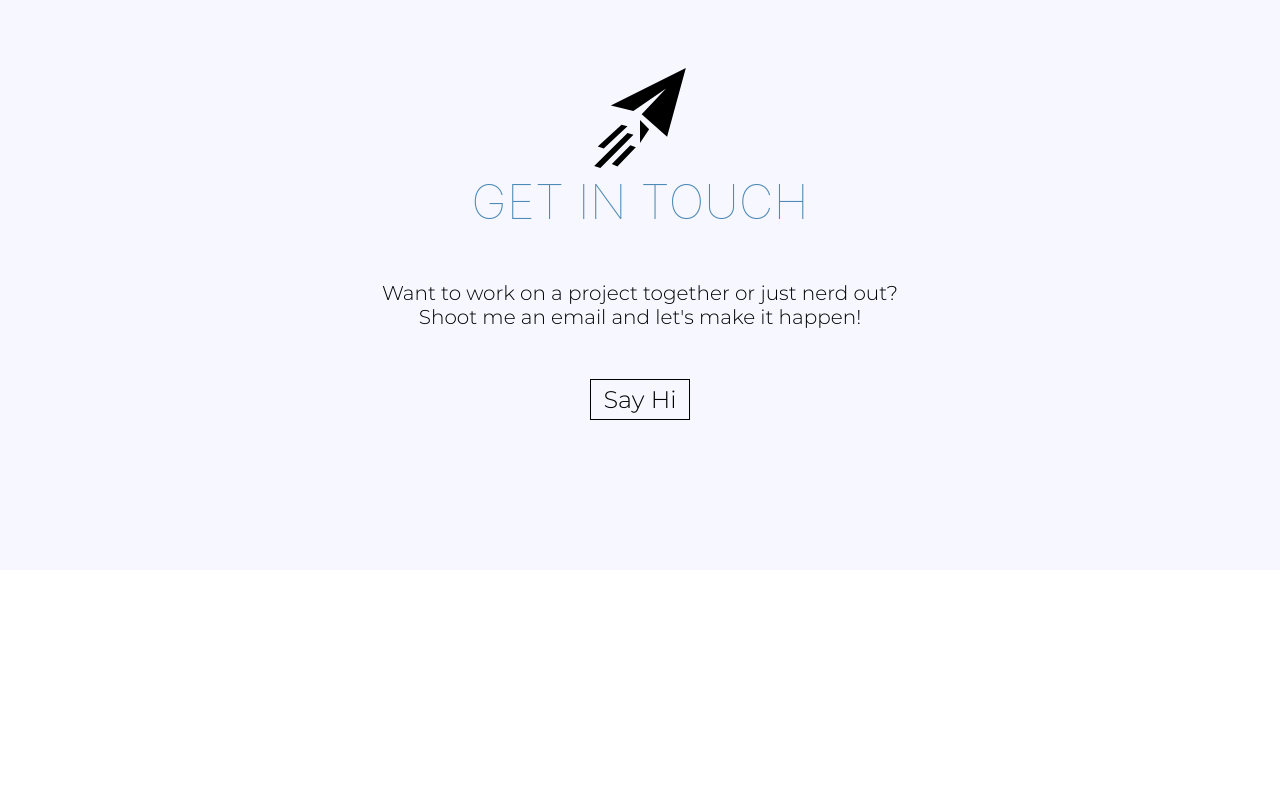
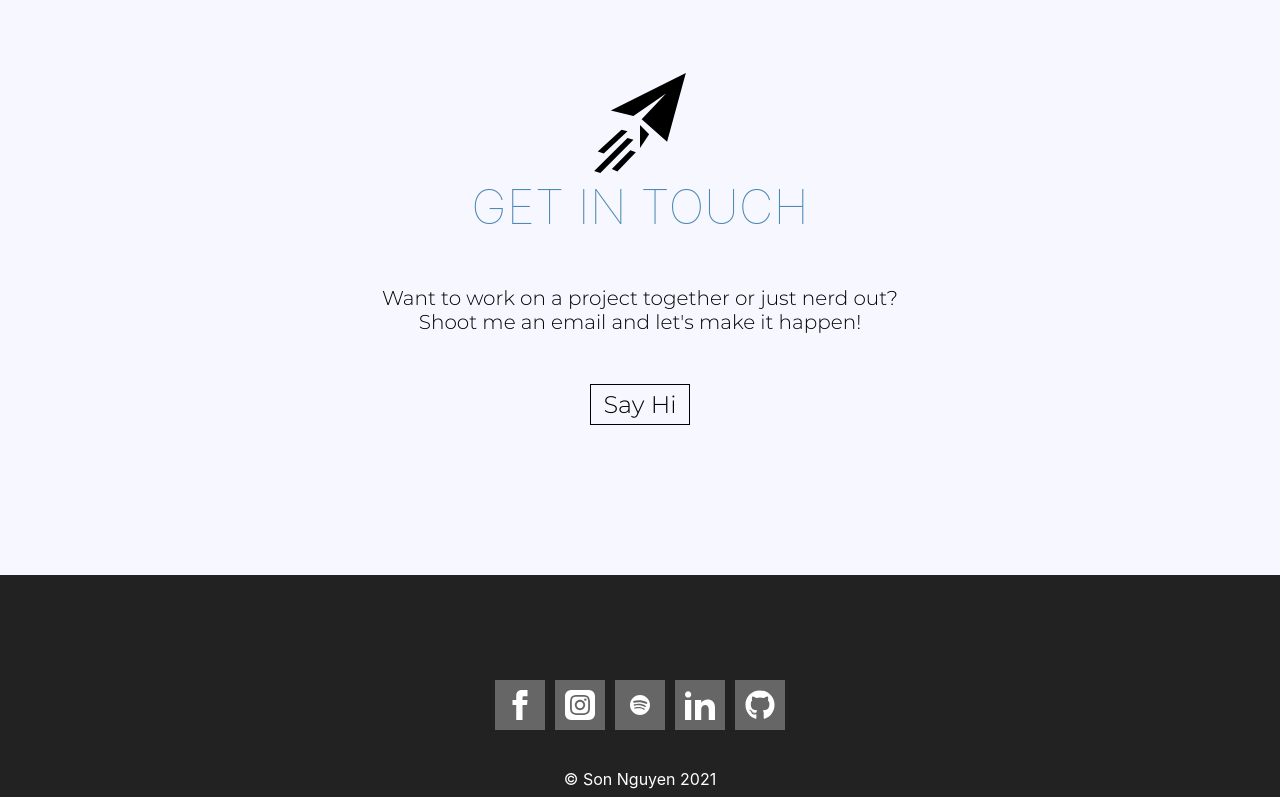
Before and after one commit to sotrnguy92/portfolio, a React (Create React App) app: page / in a window 1280 px wide. Shown: the part 2825-3622 px from the top of the page. Before the commit the page ends 3395 px from the top, so only its background shows below. Built offline with nearby package versions, Linux system fonts and the light colour scheme.

Commit message:
finishing footer component with links to websites

```diff
--- a/src/App.js
+++ b/src/App.js
@@ -5,6 +5,8 @@ import {About} from './components/About/About'
 import {Skills} from './components/Skills/Skills'
 import {Projects} from './components/Projects/Projects'
 import {Contact} from "./components/Contact/Contact";
+import {Footer} from "./components/Footer/Footer";
+
 function App() {
 
     return (
@@ -14,6 +16,7 @@ function App() {
         <Skills/>
         <Projects/>
         <Contact/>
+        <Footer/>
     </div>
   );
 };
--- a/src/components/About/About.js
+++ b/src/components/About/About.js
@@ -11,7 +11,7 @@ export const About = () => {
                     Web Developer
                 </h4>
                 <div>
-                    <img src="https://cdn.pixabay.com/photo/2015/04/23/22/00/tree-736885__480.jpg" alt="profile-image"/>
+                    <img src="https://cdn.pixabay.com/photo/2015/04/23/22/00/tree-736885__480.jpg" alt="profile"/>
                 </div>
 
             </div>
--- a/src/components/Footer/Footer.css
+++ b/src/components/Footer/Footer.css
@@ -1,3 +1,23 @@
 .footer {
+    padding: 100px 0;
     background-color:#222222;
+    width: 100vw;
 }
+
+.footer-icon{
+    margin:5px;
+    fill: #FFFFFF;
+    padding:10px;
+    background-color: #666666;
+    transition: transform 200ms ease;
+}
+
+.footer-icon:hover{
+    transform: scale(1.1);
+    background-color:#4D8AB5;
+}
+
+.copyright{
+    color: #FFFFFF;
+    margin-top:30px;
+}
--- a/src/components/Footer/Footer.js
+++ b/src/components/Footer/Footer.js
@@ -1,10 +1,20 @@
 import React from 'react';
-import {FacebookSvg} from "../../icons/SvgIcons";
+import {FacebookSvg, InstagramSvg, LinkedInSvg,GithubSvg, SpotifySvg} from "../../icons/SvgIcons";
+import './Footer.css'
 
 export const Footer = () => {
     return (
         <div className="footer">
-            <FacebookSvg/>
+            <div className="icon-container">
+                <a target="_blank"  rel="noopener noreferrer" href="https://www.facebook.com/son.nguyen.58173000/" ><FacebookSvg/></a>
+                <a target="_blank"  rel="noopener noreferrer" href="https://www.instagram.com/son8235/"><InstagramSvg/></a>
+                <a target="_blank"  rel="noopener noreferrer" href="https://open.spotify.com/user/music_muncher"><SpotifySvg/></a>
+                <a target="_blank"  rel="noopener noreferrer" href="https://www.linkedin.com/in/son-nguyen092/"><LinkedInSvg/></a>
+                <a target="_blank"  rel="noopener noreferrer" href="https://github.com/sotrnguy92"><GithubSvg/></a>
+            </div>
+            <div className="copyright">
+                &copy; Son Nguyen 2021
+            </div>
         </div>
     )
 }
--- a/src/icons/SvgIcons.css
+++ b/src/icons/SvgIcons.css
@@ -1,3 +1,5 @@
-.svg-icon{
-    fill: blue;
-}
+/*.footer-icon{*/
+/*    fill: #FFFFFF;*/
+/*    border: 1px solid #FFFFFF;*/
+/*    padding:5px;*/
+/*}*/
--- a/src/icons/SvgIcons.js
+++ b/src/icons/SvgIcons.js
@@ -102,7 +102,7 @@ export const GitBashSvg = () => {
 }
 
 export const GithubSvg = () => {
-    return <svg height='25' width='25' xmlns="http://www.w3.org/2000/svg" viewBox="0 0 1984 2048"><path transform="scale(4 4) translate(0 0)" d="M165.9 397.4c0 2-2.3 3.6-5.2 3.6-3.3.3-5.6-1.3-5.6-3.6 0-2 2.3-3.6 5.2-3.6 3-.3 5.6 1.3 5.6 3.6zm-31.1-4.5c-.7 2 1.3 4.3 4.3 4.9 2.6 1 5.6 0 6.2-2s-1.3-4.3-4.3-5.2c-2.6-.7-5.5.3-6.2 2.3zm44.2-1.7c-2.9.7-4.9 2.6-4.6 4.9.3 2 2.9 3.3 5.9 2.6 2.9-.7 4.9-2.6 4.6-4.6-.3-1.9-3-3.2-5.9-2.9zM244.8 8C106.1 8 0 113.3 0 252c0 110.9 69.8 205.8 169.5 239.2 12.8 2.3 17.3-5.6 17.3-12.1 0-6.2-.3-40.4-.3-61.4 0 0-70 15-84.7-29.8 0 0-11.4-29.1-27.8-36.6 0 0-22.9-15.7 1.6-15.4 0 0 24.9 2 38.6 25.8 21.9 38.6 58.6 27.5 72.9 20.9 2.3-16 8.8-27.1 16-33.7-55.9-6.2-112.3-14.3-112.3-110.5 0-27.5 7.6-41.3 23.6-58.9-2.6-6.5-11.1-33.3 2.6-67.9 20.9-6.5 69 27 69 27 20-5.6 41.5-8.5 62.8-8.5s42.8 2.9 62.8 8.5c0 0 48.1-33.6 69-27 13.7 34.7 5.2 61.4 2.6 67.9 16 17.7 25.8 31.5 25.8 58.9 0 96.5-58.9 104.2-114.8 110.5 9.2 7.9 17 22.9 17 46.4 0 33.7-.3 75.4-.3 83.6 0 6.5 4.6 14.4 17.3 12.1C428.2 457.8 496 362.9 496 252 496 113.3 383.5 8 244.8 8zM97.2 352.9c-1.3 1-1 3.3.7 5.2 1.6 1.6 3.9 2.3 5.2 1 1.3-1 1-3.3-.7-5.2-1.6-1.6-3.9-2.3-5.2-1zm-10.8-8.1c-.7 1.3.3 2.9 2.3 3.9 1.6 1 3.6.7 4.3-.7.7-1.3-.3-2.9-2.3-3.9-2-.6-3.6-.3-4.3.7zm32.4 35.6c-1.6 1.3-1 4.3 1.3 6.2 2.3 2.3 5.2 2.6 6.5 1 1.3-1.3.7-4.3-1.3-6.2-2.2-2.3-5.2-2.6-6.5-1zm-11.4-14.7c-1.6 1-1.6 3.6 0 5.9 1.6 2.3 4.3 3.3 5.6 2.3 1.6-1.3 1.6-3.9 0-6.2-1.4-2.3-4-3.3-5.6-2z"/></svg>
+    return <svg className="footer-icon" height='50' width='50' xmlns="http://www.w3.org/2000/svg" viewBox="0 0 1984 2048"><path transform="scale(4 4) translate(0 0)" d="M165.9 397.4c0 2-2.3 3.6-5.2 3.6-3.3.3-5.6-1.3-5.6-3.6 0-2 2.3-3.6 5.2-3.6 3-.3 5.6 1.3 5.6 3.6zm-31.1-4.5c-.7 2 1.3 4.3 4.3 4.9 2.6 1 5.6 0 6.2-2s-1.3-4.3-4.3-5.2c-2.6-.7-5.5.3-6.2 2.3zm44.2-1.7c-2.9.7-4.9 2.6-4.6 4.9.3 2 2.9 3.3 5.9 2.6 2.9-.7 4.9-2.6 4.6-4.6-.3-1.9-3-3.2-5.9-2.9zM244.8 8C106.1 8 0 113.3 0 252c0 110.9 69.8 205.8 169.5 239.2 12.8 2.3 17.3-5.6 17.3-12.1 0-6.2-.3-40.4-.3-61.4 0 0-70 15-84.7-29.8 0 0-11.4-29.1-27.8-36.6 0 0-22.9-15.7 1.6-15.4 0 0 24.9 2 38.6 25.8 21.9 38.6 58.6 27.5 72.9 20.9 2.3-16 8.8-27.1 16-33.7-55.9-6.2-112.3-14.3-112.3-110.5 0-27.5 7.6-41.3 23.6-58.9-2.6-6.5-11.1-33.3 2.6-67.9 20.9-6.5 69 27 69 27 20-5.6 41.5-8.5 62.8-8.5s42.8 2.9 62.8 8.5c0 0 48.1-33.6 69-27 13.7 34.7 5.2 61.4 2.6 67.9 16 17.7 25.8 31.5 25.8 58.9 0 96.5-58.9 104.2-114.8 110.5 9.2 7.9 17 22.9 17 46.4 0 33.7-.3 75.4-.3 83.6 0 6.5 4.6 14.4 17.3 12.1C428.2 457.8 496 362.9 496 252 496 113.3 383.5 8 244.8 8zM97.2 352.9c-1.3 1-1 3.3.7 5.2 1.6 1.6 3.9 2.3 5.2 1 1.3-1 1-3.3-.7-5.2-1.6-1.6-3.9-2.3-5.2-1zm-10.8-8.1c-.7 1.3.3 2.9 2.3 3.9 1.6 1 3.6.7 4.3-.7.7-1.3-.3-2.9-2.3-3.9-2-.6-3.6-.3-4.3.7zm32.4 35.6c-1.6 1.3-1 4.3 1.3 6.2 2.3 2.3 5.2 2.6 6.5 1 1.3-1.3.7-4.3-1.3-6.2-2.2-2.3-5.2-2.6-6.5-1zm-11.4-14.7c-1.6 1-1.6 3.6 0 5.9 1.6 2.3 4.3 3.3 5.6 2.3 1.6-1.3 1.6-3.9 0-6.2-1.4-2.3-4-3.3-5.6-2z"/></svg>
 
 }
 
@@ -141,5 +141,17 @@ export const PaperPlaneSvg = () => {
 }
 
 export const FacebookSvg = () => {
-    return <svg xmlns="http://www.w3.org/2000/svg" width="24" height="24" viewBox="0 0 24 24"><path d="M9 8h-3v4h3v12h5v-12h3.642l.358-4h-4v-1.667c0-.955.192-1.333 1.115-1.333h2.885v-5h-3.808c-3.596 0-5.192 1.583-5.192 4.615v3.385z"/></svg>
+    return <svg className="footer-icon" xmlns="http://www.w3.org/2000/svg" width="50" height="50" fill="currentColor" viewBox="0 0 24 24"><path d="M9 8h-3v4h3v12h5v-12h3.642l.358-4h-4v-1.667c0-.955.192-1.333 1.115-1.333h2.885v-5h-3.808c-3.596 0-5.192 1.583-5.192 4.615v3.385z"/></svg>
 }
+
+export const InstagramSvg = () => {
+    return <svg className="footer-icon" xmlns="http://www.w3.org/2000/svg" width="50" height="50" viewBox="0 0 24 24"><path d="M15.233 5.488c-.843-.038-1.097-.046-3.233-.046s-2.389.008-3.232.046c-2.17.099-3.181 1.127-3.279 3.279-.039.844-.048 1.097-.048 3.233s.009 2.389.047 3.233c.099 2.148 1.106 3.18 3.279 3.279.843.038 1.097.047 3.233.047 2.137 0 2.39-.008 3.233-.046 2.17-.099 3.18-1.129 3.279-3.279.038-.844.046-1.097.046-3.233s-.008-2.389-.046-3.232c-.099-2.153-1.111-3.182-3.279-3.281zm-3.233 10.62c-2.269 0-4.108-1.839-4.108-4.108 0-2.269 1.84-4.108 4.108-4.108s4.108 1.839 4.108 4.108c0 2.269-1.839 4.108-4.108 4.108zm4.271-7.418c-.53 0-.96-.43-.96-.96s.43-.96.96-.96.96.43.96.96-.43.96-.96.96zm-1.604 3.31c0 1.473-1.194 2.667-2.667 2.667s-2.667-1.194-2.667-2.667c0-1.473 1.194-2.667 2.667-2.667s2.667 1.194 2.667 2.667zm4.333-12h-14c-2.761 0-5 2.239-5 5v14c0 2.761 2.239 5 5 5h14c2.762 0 5-2.239 5-5v-14c0-2.761-2.238-5-5-5zm.952 15.298c-.132 2.909-1.751 4.521-4.653 4.654-.854.039-1.126.048-3.299.048s-2.444-.009-3.298-.048c-2.908-.133-4.52-1.748-4.654-4.654-.039-.853-.048-1.125-.048-3.298 0-2.172.009-2.445.048-3.298.134-2.908 1.748-4.521 4.654-4.653.854-.04 1.125-.049 3.298-.049s2.445.009 3.299.048c2.908.133 4.523 1.751 4.653 4.653.039.854.048 1.127.048 3.299 0 2.173-.009 2.445-.048 3.298z"/></svg>
+}
+
+export const LinkedInSvg = () => {
+    return <svg className="footer-icon" xmlns="http://www.w3.org/2000/svg"  width="50" height="50" viewBox="0 0 24 24"><path d="M4.98 3.5c0 1.381-1.11 2.5-2.48 2.5s-2.48-1.119-2.48-2.5c0-1.38 1.11-2.5 2.48-2.5s2.48 1.12 2.48 2.5zm.02 4.5h-5v16h5v-16zm7.982 0h-4.968v16h4.969v-8.399c0-4.67 6.029-5.052 6.029 0v8.399h4.988v-10.131c0-7.88-8.922-7.593-11.018-3.714v-2.155z"/></svg>
+}
+
+export const SpotifySvg = () => {
+    return <svg className="footer-icon" xmlns="http://www.w3.org/2000/svg" fill="currentColor" height="50" width="50" viewBox="-33.4974 -55.829 290.3108 334.974"><path d="M177.707 98.987c-35.992-21.375-95.36-23.34-129.719-12.912-5.519 1.674-11.353-1.44-13.024-6.958-1.672-5.521 1.439-11.352 6.96-13.029 39.443-11.972 105.008-9.66 146.443 14.936 4.964 2.947 6.59 9.356 3.649 14.31-2.944 4.963-9.359 6.6-14.31 3.653m-1.178 31.658c-2.525 4.098-7.883 5.383-11.975 2.867-30.005-18.444-75.762-23.788-111.262-13.012-4.603 1.39-9.466-1.204-10.864-5.8a8.717 8.717 0 015.805-10.856c40.553-12.307 90.968-6.347 125.432 14.833 4.092 2.52 5.38 7.88 2.864 11.968m-13.663 30.404a6.954 6.954 0 01-9.569 2.316c-26.22-16.025-59.223-19.644-98.09-10.766a6.955 6.955 0 01-8.331-5.232 6.95 6.95 0 015.233-8.334c42.533-9.722 79.017-5.538 108.448 12.446a6.96 6.96 0 012.31 9.57M111.656 0C49.992 0 0 49.99 0 111.656c0 61.672 49.992 111.66 111.657 111.66 61.668 0 111.659-49.988 111.659-111.66C223.316 49.991 173.326 0 111.657 0" /></svg>
+}
```
Also changed, not shown: src/components/Projects/Projects.js (+6 -6 lines).
